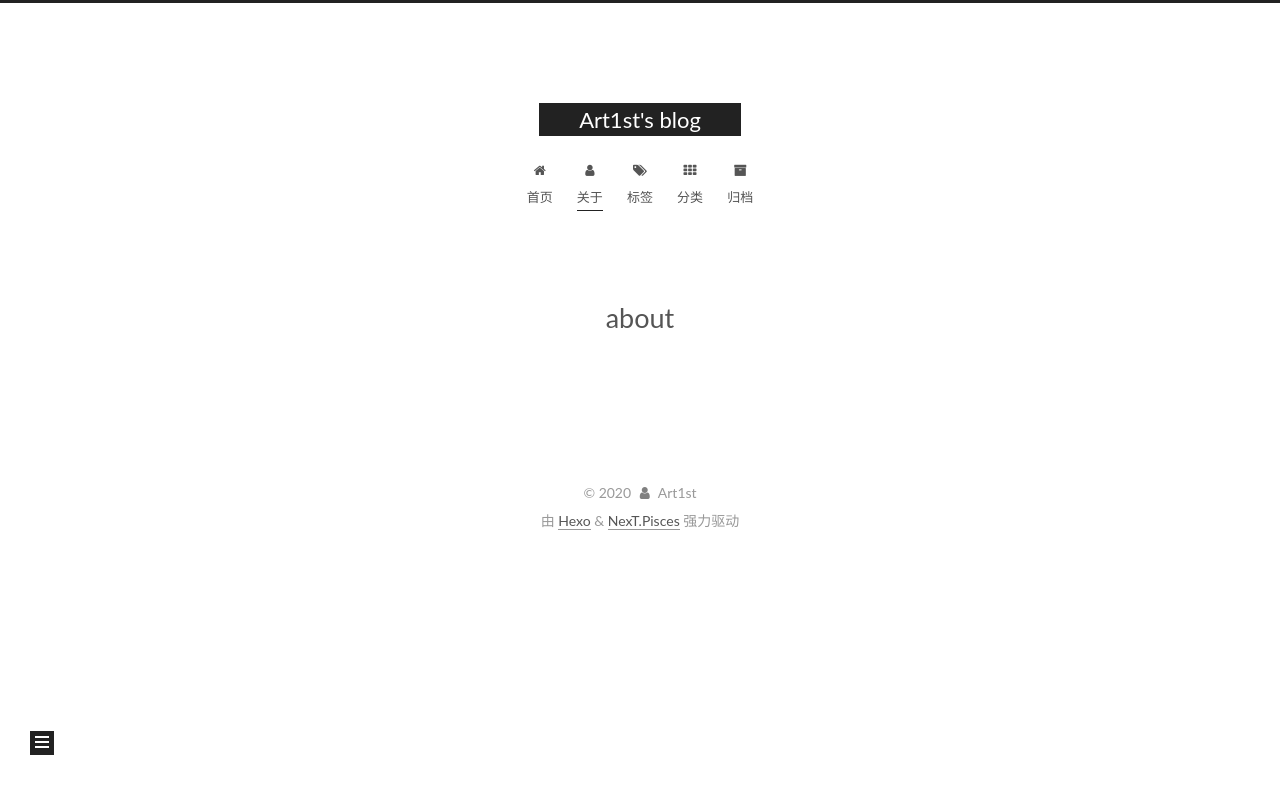
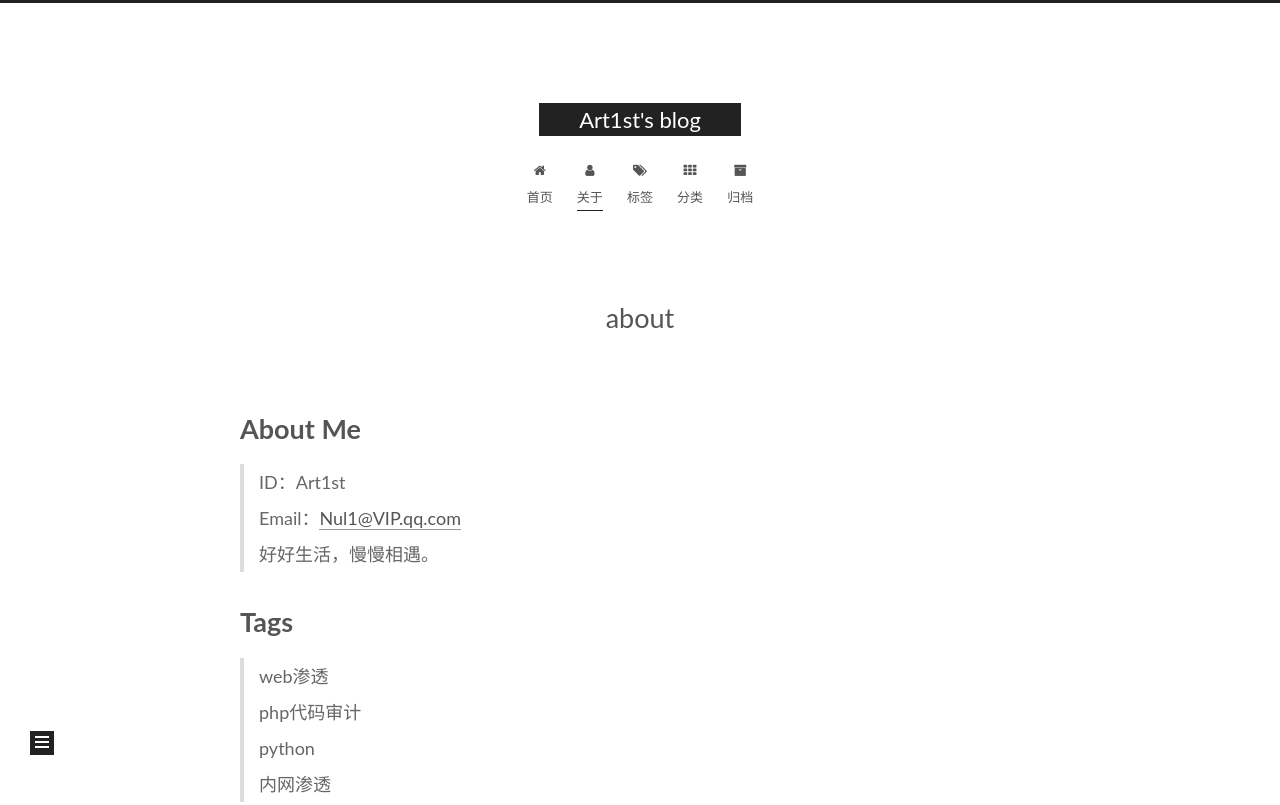
Before and after one commit to hackedsb/hackedsb.github.io, a plain HTML site: page about/index.html in a window 1280 px wide. Shown: the top 805 px of the page. Drawn offline with Linux system fonts and the light colour scheme.

Commit message:
Site updated: 2020-07-27 11:50:52

```diff
--- a/about/index.html
+++ b/about/index.html
@@ -20,13 +20,15 @@
     var CONFIG = {"hostname":"hackedsb.github.io","root":"/","scheme":"Pisces","version":"7.8.0","exturl":false,"sidebar":{"position":"left","display":"post","padding":18,"offset":12,"onmobile":false},"copycode":{"enable":false,"show_result":false,"style":null},"back2top":{"enable":true,"sidebar":false,"scrollpercent":false},"bookmark":{"enable":false,"color":"#222","save":"auto"},"fancybox":false,"mediumzoom":false,"lazyload":false,"pangu":false,"comments":{"style":"tabs","active":null,"storage":true,"lazyload":false,"nav":null},"algolia":{"hits":{"per_page":10},"labels":{"input_placeholder":"Search for Posts","hits_empty":"We didn't find any results for the search: ${query}","hits_stats":"${hits} results found in ${time} ms"}},"localsearch":{"enable":false,"trigger":"auto","top_n_per_article":1,"unescape":false,"preload":false},"motion":{"enable":true,"async":false,"transition":{"post_block":"fadeIn","post_header":"slideDownIn","post_body":"slideDownIn","coll_header":"slideLeftIn","sidebar":"slideUpIn"}}};
   </script>
 
-  <meta property="og:type" content="website">
+  <meta name="description" content="About Me   ID：Art1stEmail：Nul1@VIP.qq.com好好生活，慢慢相遇。  Tags   web渗透php代码审计python内网渗透">
+<meta property="og:type" content="website">
 <meta property="og:title" content="about">
 <meta property="og:url" content="https://hackedsb.github.io/about/index.html">
 <meta property="og:site_name" content="Art1st&#39;s blog">
+<meta property="og:description" content="About Me   ID：Art1stEmail：Nul1@VIP.qq.com好好生活，慢慢相遇。  Tags   web渗透php代码审计python内网渗透">
 <meta property="og:locale" content="zh_CN">
 <meta property="article:published_time" content="2020-07-27T02:23:04.000Z">
-<meta property="article:modified_time" content="2020-07-27T02:23:40.474Z">
+<meta property="article:modified_time" content="2020-07-27T03:47:38.658Z">
 <meta property="article:author" content="Art1st">
 <meta name="twitter:card" content="summary">
 
@@ -182,6 +184,16 @@
 
 
       <div class="post-body">
+          <H1>About Me</H1>
+
+<blockquote>
+<p>ID：Art1st<br>Email：<a href="mailto:Nul1@VIP.qq.com">Nul1@VIP.qq.com</a><br>好好生活，慢慢相遇。</p>
+</blockquote>
+<H1>Tags</H1>
+
+<blockquote>
+<p>web渗透<br>php代码审计<br>python<br>内网渗透</p>
+</blockquote>
 
       </div>
 
@@ -243,6 +255,7 @@
 
       <!--noindex-->
       <div class="post-toc-wrap sidebar-panel">
+          <div class="post-toc motion-element"><ol class="nav"><li class="nav-item nav-level-1"><a class="nav-link" href="#"><span class="nav-number">1.</span> <span class="nav-text">About Me</span></a></li><li class="nav-item nav-level-1"><a class="nav-link" href="#"><span class="nav-number">2.</span> <span class="nav-text">Tags</span></a></li></ol></div>
       </div>
       <!--/noindex-->
 
```
